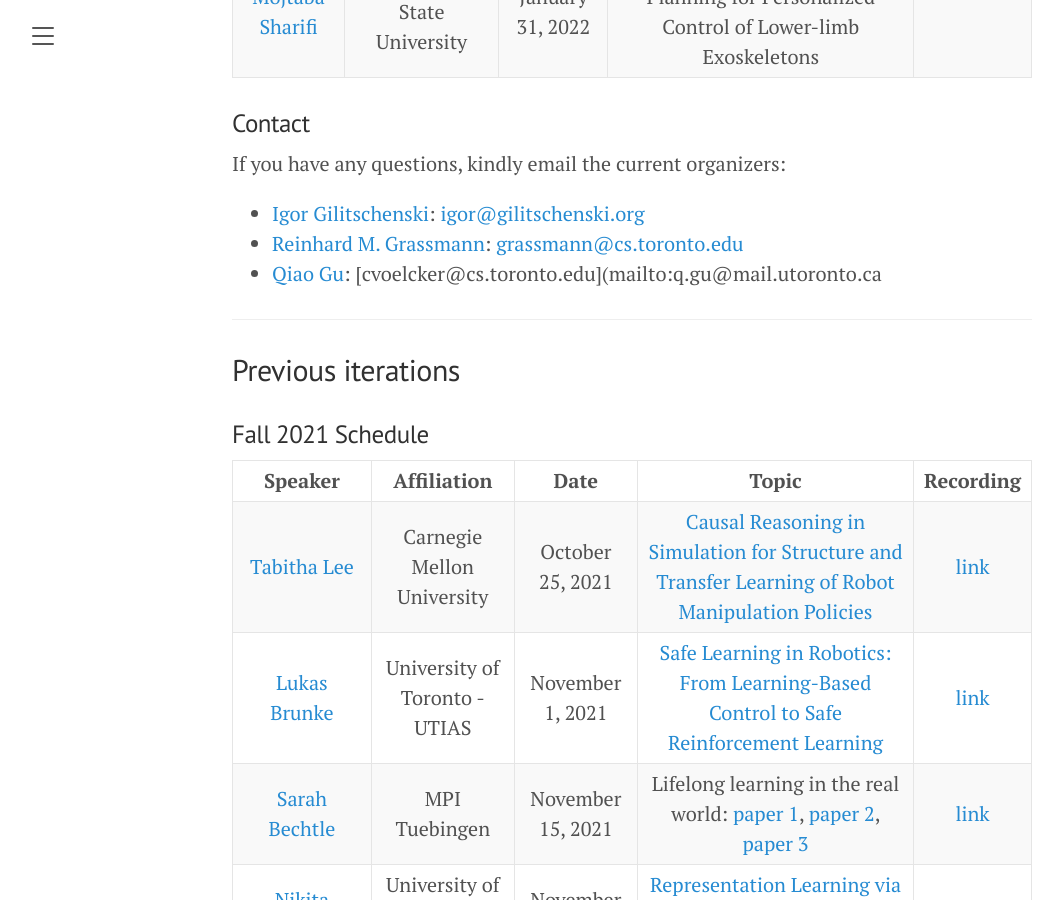
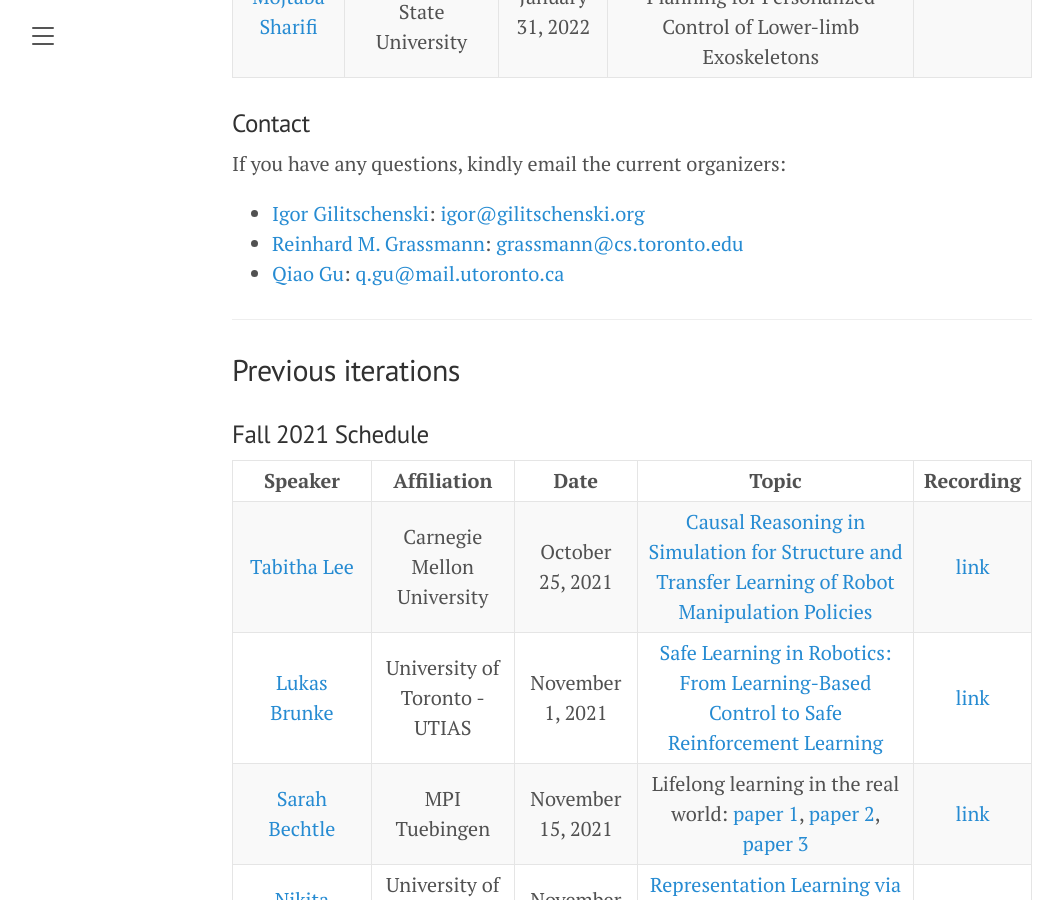
Before and after one commit to uoft-cs-robotics/toronto-air, a Jekyll site: the page built from index.md, in a window 1280 px wide and 900 px high, scrolled down 1152 px. Shown: the whole window, without its empty margins (8-1071 px from the left). Built offline with Jekyll 4.4.1, drawn with Linux system fonts in a browser that asks for light colours; comment, search, counter and statistics services are not loaded.

Commit message:
fixed Qiao's email

```diff
--- a/index.md
+++ b/index.md
@@ -55,7 +55,7 @@ If you have any questions, kindly email the current organizers:
 
 - [Igor Gilitschenski](https://www.gilitschenski.org/igor/): [igor@gilitschenski.org](mailto:igor@gilitschenski.org)
 - [Reinhard M. Grassmann](https://crl.utm.utoronto.ca/crl/reinhard/): [grassmann@cs.toronto.edu](mailto:grassmann@cs.toronto.edu)
-- [Qiao Gu](https://georgegu1997.github.io/): [cvoelcker@cs.toronto.edu](mailto:q.gu@mail.utoronto.ca
+- [Qiao Gu](https://georgegu1997.github.io/): [q.gu@mail.utoronto.ca](mailto:q.gu@mail.utoronto.ca)
 
 ---
 
```
